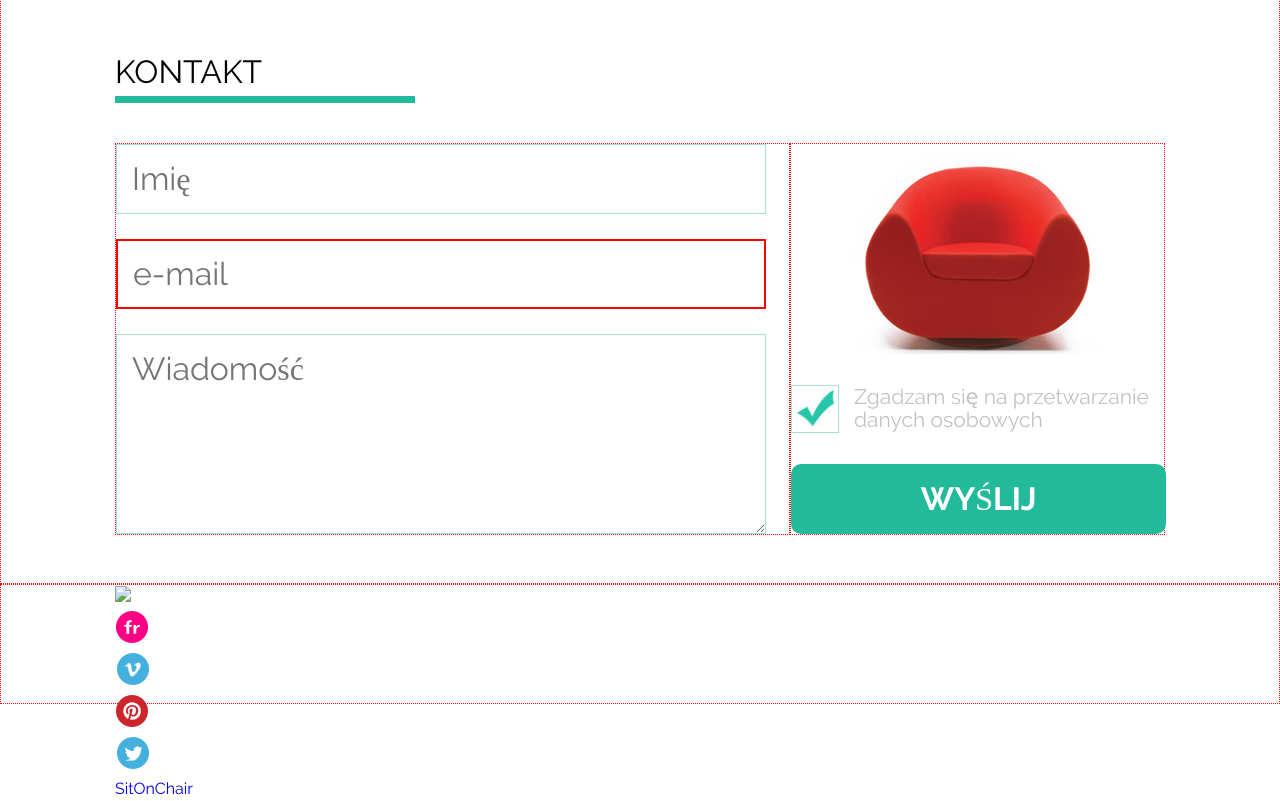
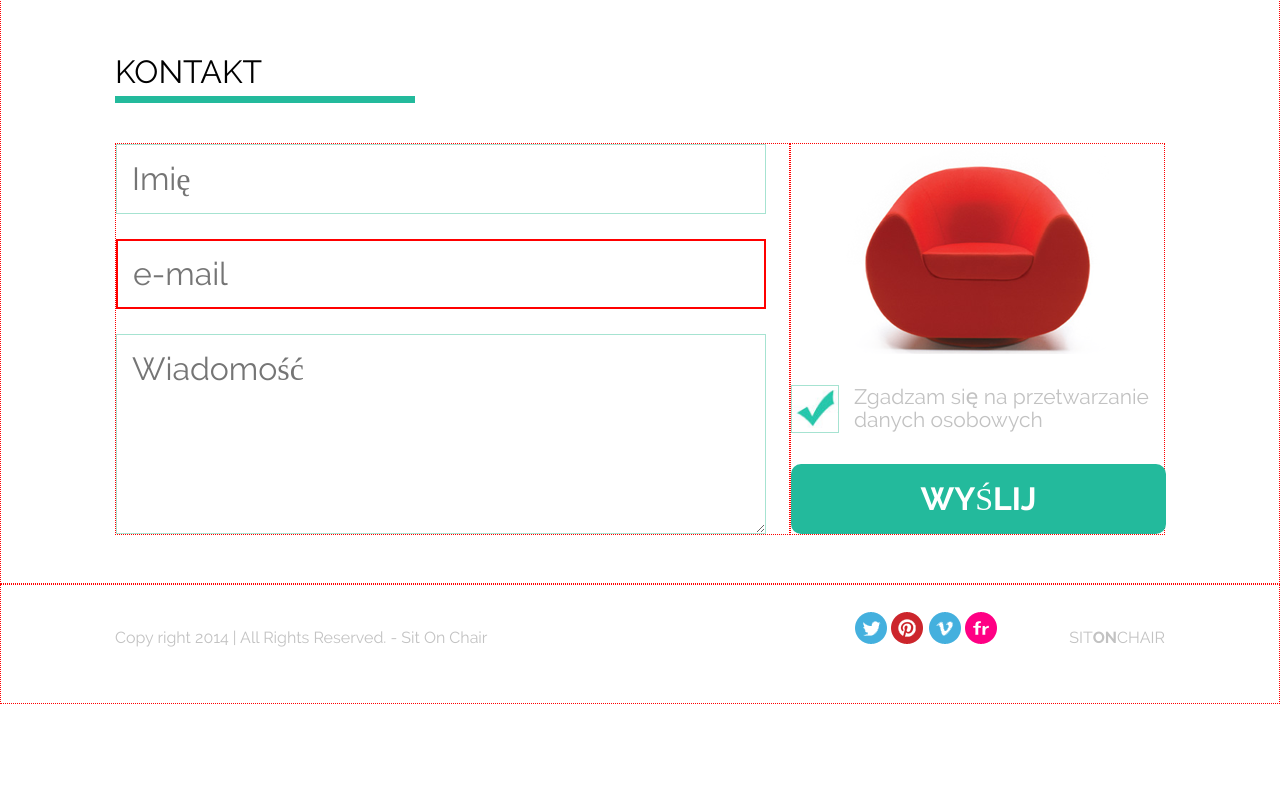
Before and after one commit to bgromanowski/CLFE_warsztaty_1.5, a plain HTML site: page index2.html in a window 1280 px wide. Shown: the part 1653-2454 px from the top of the page. After the commit the page ends 2357 px from the top, so only its background shows below. Drawn offline with Linux system fonts and the light colour scheme.

Commit message:
HTML file done

```diff
--- a/css/style2.css
+++ b/css/style2.css
@@ -160,8 +160,6 @@ div[class^="slideshow__arrow"] {
   font-size: 100px;
   line-height: 53px;
   }
-
-/*FIXME Popraw strzalki*/
 
 .arrow__sign:hover {
   color: #ffffff;
@@ -699,3 +697,46 @@ footer {
   background-color: #ffffff;
   border: 1px dotted red;
 }
+
+.footer__menu {
+  list-style-type: none;
+}
+
+.footer__menu li {
+  display: block;
+  float: right;
+  padding: 0;
+  margin: 41px 0 0 70px;
+}
+
+.footer__menu .footer__copyright__li{
+  float: left;
+  margin: 41px 0;
+}
+
+.footer__copyright__header {
+  color: #c2c2c2;
+}
+
+.footer__logo {
+  color: #c2c2c2;
+  text-transform: uppercase;
+}
+
+.footer__logo span {
+  font-family: 'ralewaybold';
+}
+
+.footer__menu .footer__social__li {
+  margin-top: 25px;
+}
+
+.footer__social__list li {
+  margin: 0 0 0 2px;
+}
+
+.footer__social__icon {
+  width: 35px;
+  height: 35px;
+  margin: 0;
+}
--- a/index2.html
+++ b/index2.html
@@ -190,32 +190,33 @@
     <footer class="section">
       <div class="main__width">
         <ul class="footer__menu">
-          <li><h2 class="footer__copyright__header"></h2></li>
-          <li>
-            <ul class="footer__social">
+          <li class="footer__copyright__li"> <h2 class="footer__copyright__header">Copy right 2014 | All Rights Reserved. - Sit On Chair</h2> </li>
+          <li> <a class="footer__logo" href="#">Sit<span>On</span>Chair</a> </li>
+          <li class="footer__social__li">
+            <ul class="footer__social__list">
               <li>
                 <a class="footer__social__link" href="#">
-                <img class="footer__social__icon" src="./imagesflickr.png"/>
+                  <img class="footer__social__icon" src="./images/flickr.png"/>
+                </a>
               </li>
               <li>
                 <a class="footer__social__link" href="#">
-                <img class="footer__social__icon" src="./images/flickr.png"/>
+                  <img class="footer__social__icon" src="./images/vimeo.png"/>
+                </a>
               </li>
               <li>
                 <a class="footer__social__link" href="#">
-                <img class="footer__social__icon" src="./images/vimeo.png"/>
+                  <img class="footer__social__icon" src="./images/pinterest.png"/>
+                </a>
               </li>
               <li>
                 <a class="footer__social__link" href="#">
-                <img class="footer__social__icon" src="./images/pinterest.png"/>
-              </li>
-              <li>
-                <a class="footer__social__link" href="#">
-                <img class="footer__social__icon" src="./images/twitter.png"/>
+                  <img class="footer__social__icon" src="./images/twitter.png"/>
+                </a>
               </li>
             </ul>
           </li>
-          <li><a class="footer__logo" href="#">Sit<spam>On</spam>Chair</a></li>
+          <!-- <li> <a class="footer__logo" href="#">Sit<span>On</span>Chair</a> </li> -->
         </ul>
       </div>
     </footer>
```
